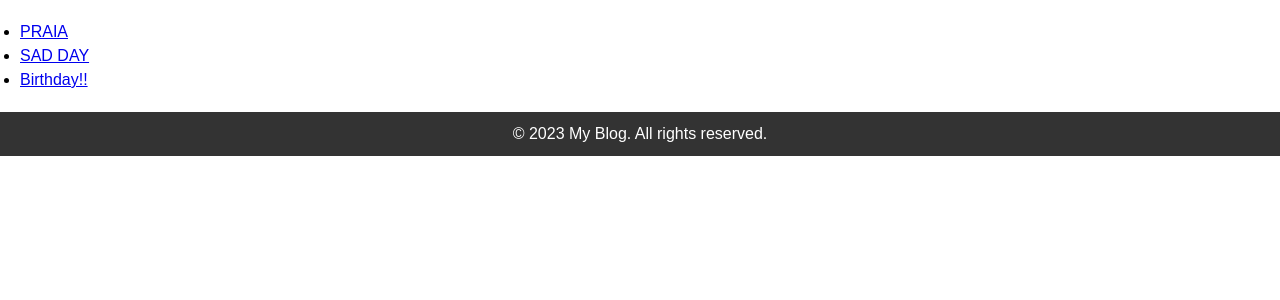
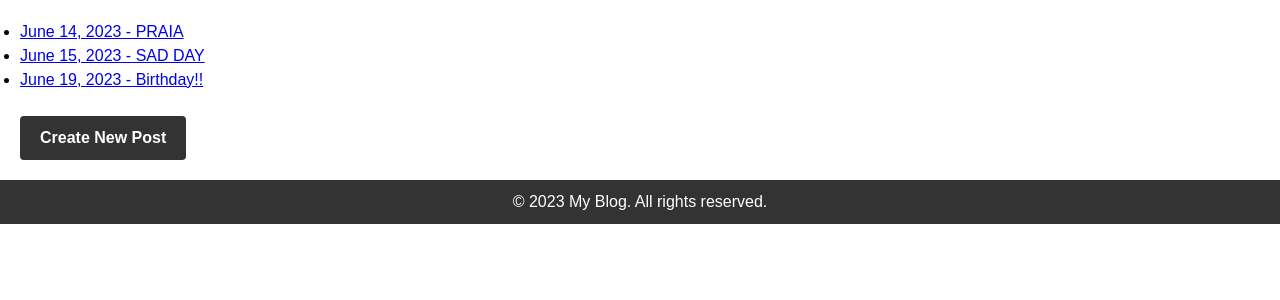
Before and after one commit to Calixto-Gui/djangotutorail, a Django app: page /blog/ in a window 1280 px wide. Shown: the part 120-420 px from the top of the page. Run offline with Django 4.2, Linux system fonts and the light colour scheme; data comes from the database, SQL or seed files in the repository; both versions use the stored data as it was after the commit.

Commit message:
almost finish

```diff
--- a/mysite/blog/static/blog/style.css
+++ b/mysite/blog/static/blog/style.css
@@ -59,3 +59,33 @@ footer p {
 }
 
 /* Additional styles for specific elements or classes can be added below */
+
+.new-post-button {
+    display: inline-block;
+    padding: 10px 20px;
+    background-color: #333;
+    color: #fff;
+    text-decoration: none;
+    border-radius: 4px;
+    font-weight: bold;
+    transition: background-color 0.3s;
+}
+
+.new-post-button:hover {
+    background-color: #555;
+}
+
+.add-comment-button {
+    display: inline-block;
+    padding: 10px 20px;
+    background-color: #333;
+    color: #fff;
+    text-decoration: none;
+    border-radius: 4px;
+    font-weight: bold;
+    transition: background-color 0.3s;
+}
+
+.add-comment-button:hover {
+    background-color: #555;
+}
--- a/mysite/blog/templates/blog/index.html
+++ b/mysite/blog/templates/blog/index.html
@@ -38,15 +38,19 @@
             {% if post_list %}
                 <ul>
                 {% for post in post_list %}
-                <li><a href="{% url 'blog:detail' post.id %}">{{ post.post_title }}</a></li>
+                <li><a href="{% url 'blog:detail' post.id %}">{{ post.pub_date|date }} - {{ post.post_title }}</a></li>
                 {% endfor %}
                 </ul>
             {% else %}
-                <p>No posts are available.</p>
+                <p>No posts are available!!.</p>
             {% endif %}
+            <br>
+            <a href="{% url 'blog:create.post' %}" class="new-post-button">Create New Post</a>
+
 
 
         {% endblock %}
+
     </main>
 
     <footer>
--- a/mysite/blog/urls.py
+++ b/mysite/blog/urls.py
@@ -1,10 +1,13 @@
 from django.urls import path
 
 from . import views
+from .views import create_post, add_comment
 
 app_name = 'blog'
 
 urlpatterns = [
     path("", views.IndexView.as_view(), name="index"),
+    path("create.post", create_post, name="create.post"),
     path("<int:pk>/", views.DetailView.as_view(), name="detail"),
+    path("<int:post_id>/add_comment", add_comment, name="add_comment"),
 ]
--- a/mysite/blog/views.py
+++ b/mysite/blog/views.py
@@ -1,8 +1,10 @@
-from django.shortcuts import render
+from django.shortcuts import render, redirect
+from django.utils import timezone
 
 from django.views import generic
 
 from .models import Post, Comment
+from .forms import PostForm, CommentForm
 
 
 class IndexView(generic.ListView):
@@ -14,9 +16,29 @@ class DetailView(generic.DetailView):
     template_name = "blog/detail.html"
 
 
+def create_post(request):
+    if request.method == 'POST':
+        form = PostForm(request.POST, request.FILES)
+        if form.is_valid():
+            form.save()
+            return redirect('blog:index')  # Redirect to the home page after saving the post
+    else:
+        form = PostForm()
+    return render(request, 'blog/create_post.html', {'form': form})
 
 
-# def index(request):
-#     return HttpResponse("THIS IS A BLOG!!!")
+def add_comment(request, post_id):
+    post = Post.objects.get(id=post_id)
 
-# Create your views here.
+    if request.method == 'POST':
+        form = CommentForm(request.POST)
+        if form.is_valid():
+            comment = form.save(commit=False)
+            comment.post = post
+            comment.comment_date = timezone.now()  # Set the current date and time
+            comment.save()
+            return redirect('blog:detail', pk=post_id)
+    else:
+        form = CommentForm()
+
+    return render(request, 'blog/add_comment.html', {'form': form, 'post': post})
```
Also changed, not shown: mysite/blog/forms.py (added, +15 -0 lines), mysite/blog/templates/blog/add_comment.html (added, +12 -0 lines), mysite/blog/templates/blog/create_post.html (added, +10 -0 lines), mysite/blog/templates/blog/detail.html (+8 -0 lines), mysite/db.sqlite3, mysite/media/post_images/birthday.jpg (added), mysite/media/post_images/rain.jpg (added).
